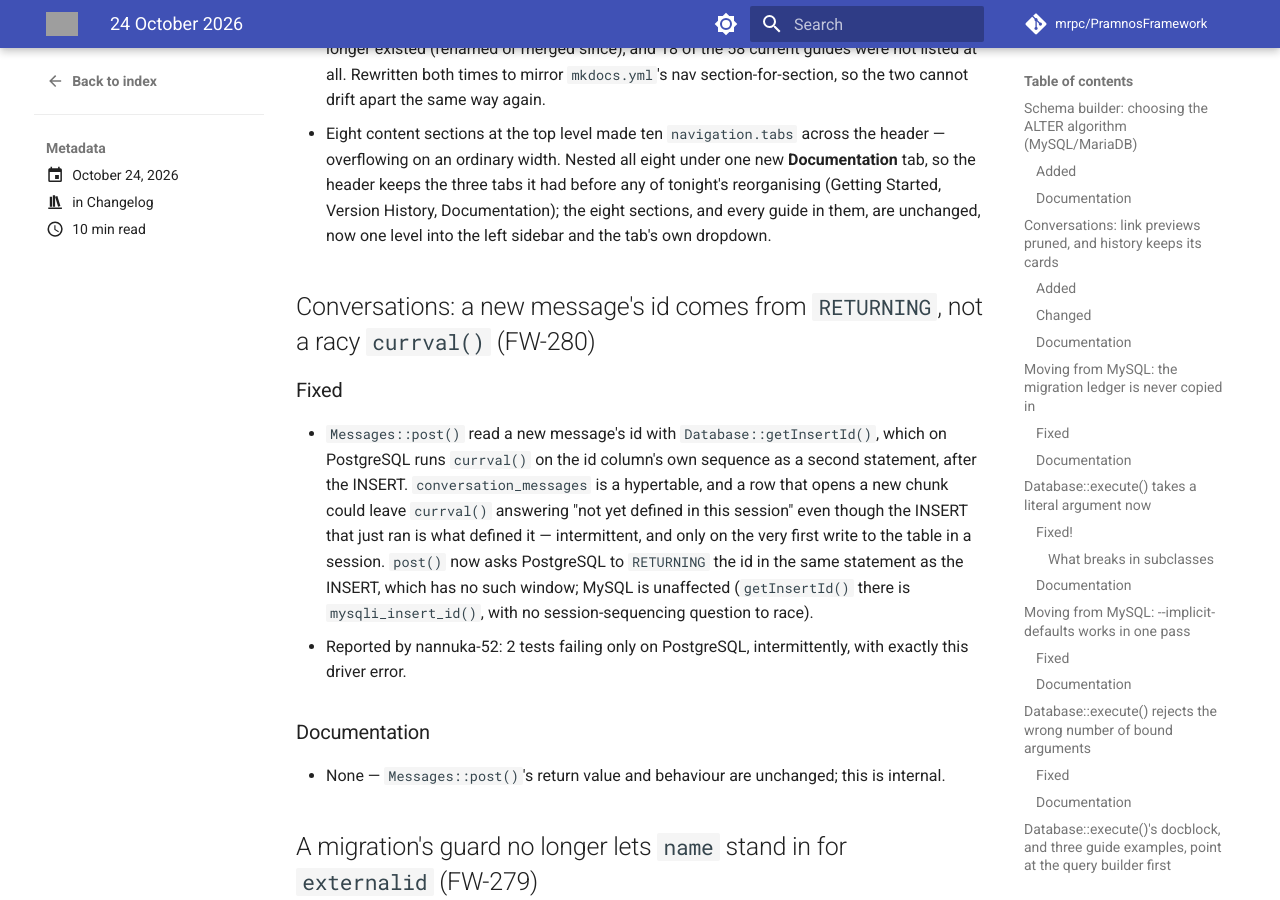
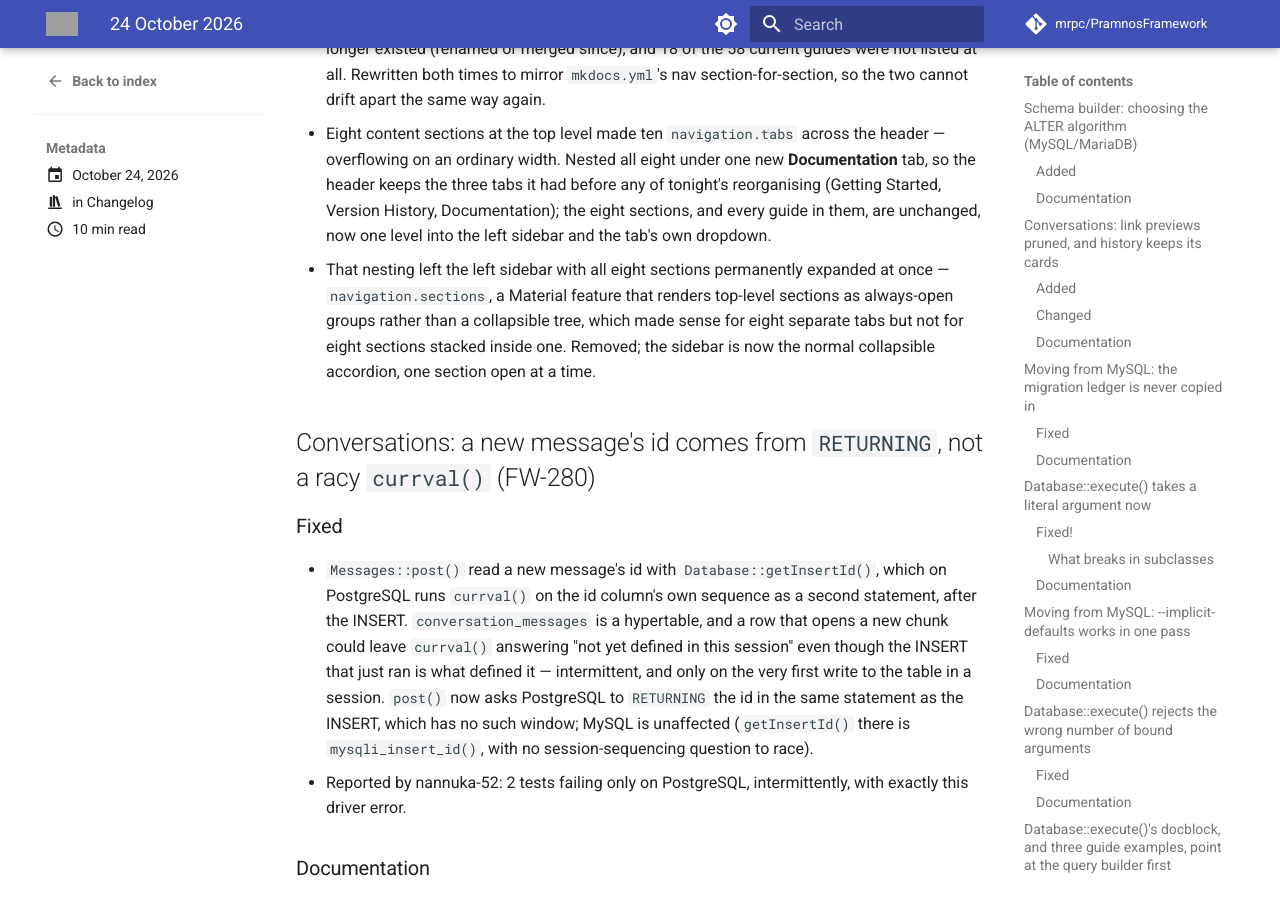
Before and after one commit to mrpc/PramnosFramework, an MkDocs documentation site: the page built from docs/version-history/posts/2026-10-24.md, in a window 1280 px wide and 900 px high, scrolled down 6544 px. Built offline with MkDocs 1.6.1 and Material for MkDocs 9.7.7, drawn with Linux system fonts in a browser that asks for light colours; comment, search, counter and statistics services are not loaded; grey boxes are pictures that could not be loaded.

Commit message:
docs: let the sidebar collapse instead of showing all eight sections at once
navigation.sections renders top-level sections in the left sidebar as
always-open groups rather than a collapsible tree -- fine for eight
separate top-level tabs, not for eight sections stacked inside one
Documentation tab after the last commit. Removed; the sidebar is now
the standard collapsible accordion.

```diff
--- a/docs/version-history/posts/2026-10-24.md
+++ b/docs/version-history/posts/2026-10-24.md
@@ -243,6 +243,11 @@
   the header keeps the three tabs it had before any of tonight's reorganising (Getting
   Started, Version History, Documentation); the eight sections, and every guide in them, are
   unchanged, now one level into the left sidebar and the tab's own dropdown.
+- That nesting left the left sidebar with all eight sections permanently expanded at once —
+  `navigation.sections`, a Material feature that renders top-level sections as always-open
+  groups rather than a collapsible tree, which made sense for eight separate tabs but not for
+  eight sections stacked inside one. Removed; the sidebar is now the normal collapsible
+  accordion, one section open at a time.
 
 ## Conversations: a new message's id comes from `RETURNING`, not a racy `currval()` (FW-280)
 
--- a/mkdocs.yml
+++ b/mkdocs.yml
@@ -28,7 +28,6 @@
         name: Switch to light mode
   features:
     - navigation.tabs
-    - navigation.sections
     - navigation.top
     - navigation.indexes
     - search.highlight
```
